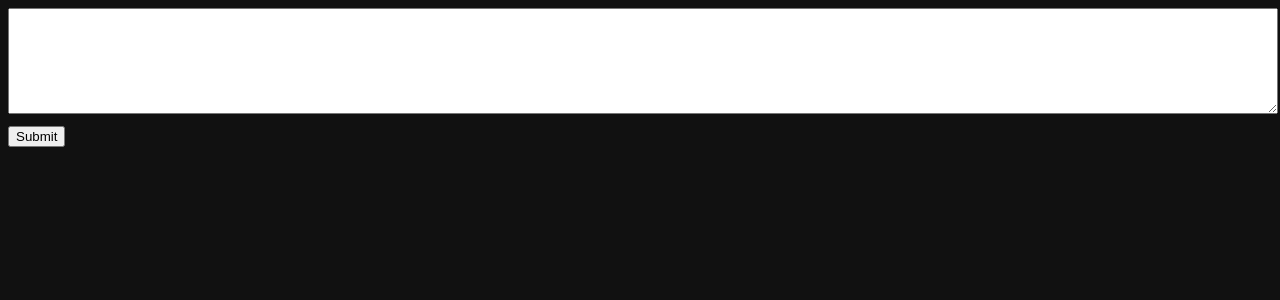
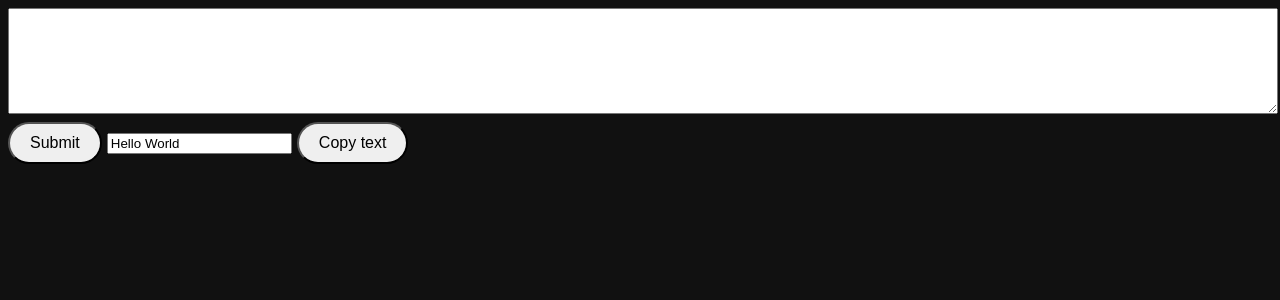
Before and after one commit to dishamehta1995/clenser, a PHP site: page / in a window 1280 px wide. Shown: the top 300 px of the page. Run offline with PHP 8.4, Linux system fonts and the light colour scheme.

Commit message:
Update index.php

```diff
--- a/index.php
+++ b/index.php
@@ -2,21 +2,26 @@
 <html>
 <head>
 	<title>Characther remover</title>
+	<meta name="viewport" content="width=device-width, initial-scale=1,maximum-scale=1.0,user-scalable=0">
 </head>
 <style type="text/css">
-	body{color: #fff;background: #111;font-size: 18px; line-height: 1.5;font-family: arial;}
+	body{color: #fff;background: #111;font-size: 18px; line-height: 1.5;font-family: arial;box-sizing: border-box;}
 	p{text-transform: lowercase;}
+	button{font-size: 16px; padding: 10px 20px; border-radius: 25px;}
 	textarea {width: 100%; min-height: 100px; }
+
 </style>
 <body>
 	<textarea></textarea>
-	<button>Submit</button>
+	<button class="button">Submit</button>
+	<input type="text" value="Hello World" id="myInput">
+	<button onclick="myFunction()">Copy text</button>
 	<p>	</p>
 </body>
 <script type="text/javascript" src="jquery.min.js"></script>
 <script>
 $(function (){
-	$('button').on('click',function(){
+	$('.button').on('click',function(){
 	  var str = $("textarea").val();
 	  var newStr = str.replace(new RegExp('[,.’?!”“:;:@#$%^&*()+={}|"/><~`]', 'g'), '');
 	  var newStr = newStr.replace(new RegExp('[-—]', 'g'), ' ');
```
